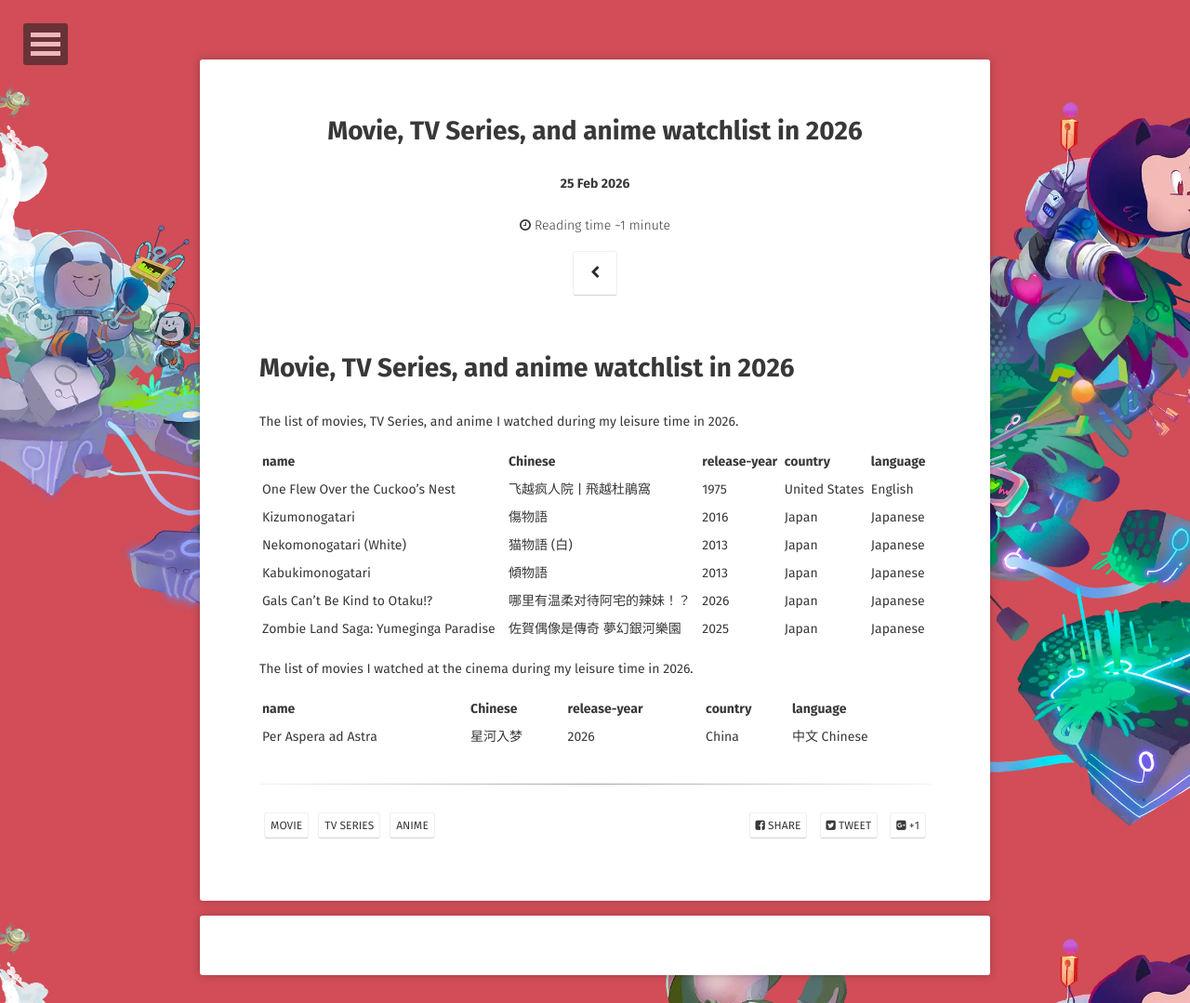
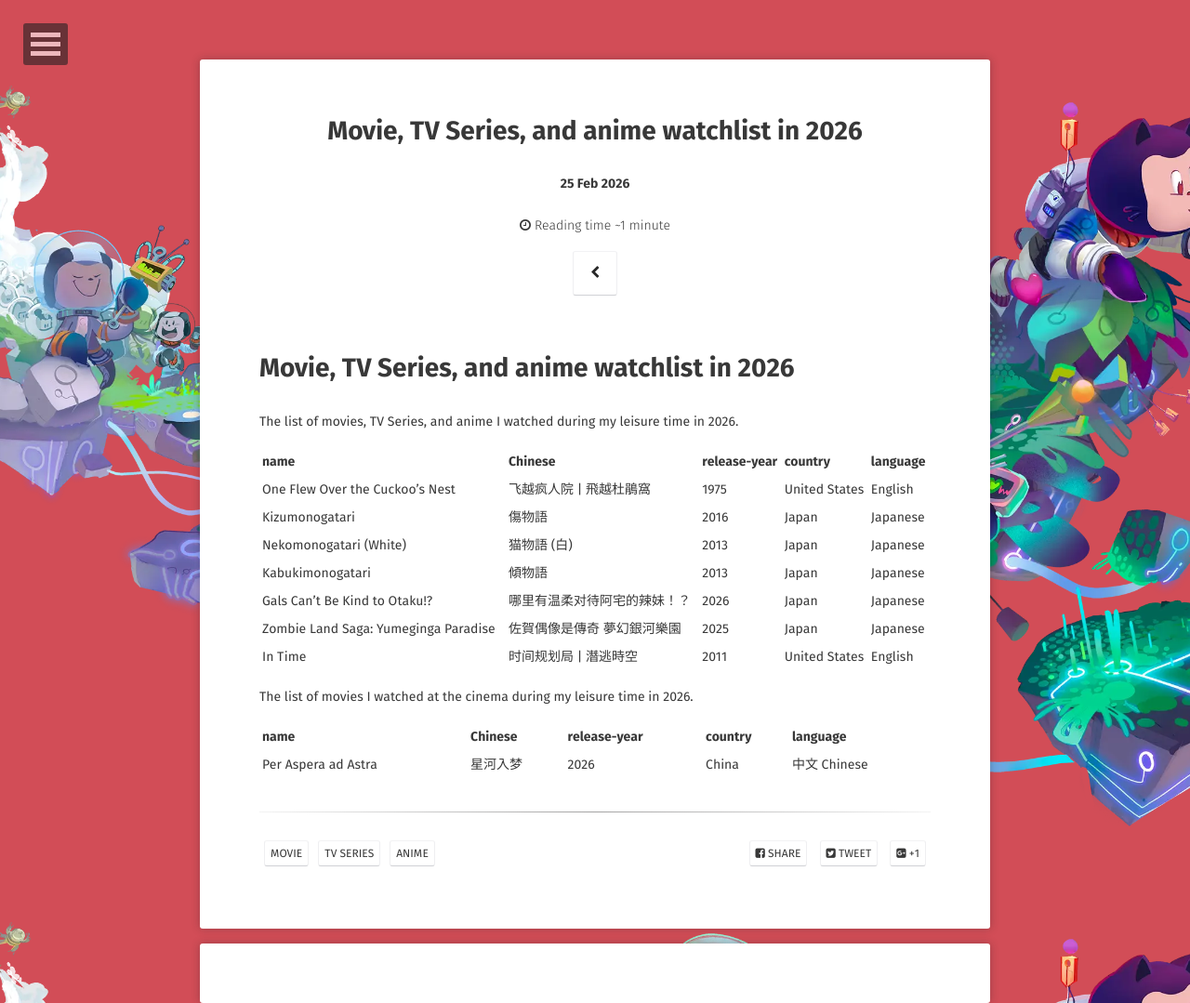
Before and after one commit to WebPavel/WebPavel.github.io, a Jekyll site: the page built from _posts/2026-02-25-movie-tv-series-and-anime-watchlist-in-2026.md, in a window 1280 px wide. Shown: the whole page at 93% size. Built offline with Jekyll 4.4.1, drawn with Linux system fonts in a browser that asks for light colours; some web fonts are replaced; comment, search, counter and statistics services are not loaded.

Commit message:
feat: update the list of recently watched movies

```diff
--- a/_posts/2026-02-25-movie-tv-series-and-anime-watchlist-in-2026.md
+++ b/_posts/2026-02-25-movie-tv-series-and-anime-watchlist-in-2026.md
@@ -6,7 +6,6 @@ excerpt: "The list of movies, TV Series and anime I watched in 2026."
 tags: [ Movie, TV Series, anime ]
 comments: true
 ---
-
 
 # Movie, TV Series, and anime watchlist in 2026
 
@@ -20,6 +19,7 @@ The list of movies, TV Series, and anime I watched during my leisure time in 202
 | Kabukimonogatari                     | 傾物語            | 2013         | Japan         | Japanese |
 | Gals Can't Be Kind to Otaku!?        | 哪里有温柔对待阿宅的辣妹！？ | 2026         | Japan         | Japanese |
 | Zombie Land Saga: Yumeginga Paradise | 佐賀偶像是傳奇 夢幻銀河樂園 | 2025         | Japan         | Japanese |
+| In Time                              | 时间规划局 \| 潛逃時空  | 2011         | United States | English  |
 
 The list of movies I watched at the cinema during my leisure time in 2026.
 
```
